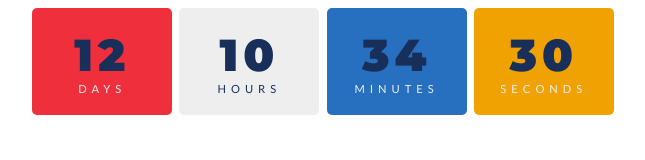
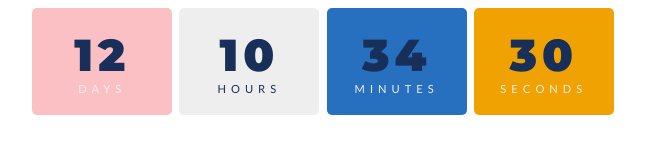
Before and after one commit to chiw4n/notion, a plain HTML site: page index.html in a window 1280 px wide. Shown: the whole page, without its empty margins (317-962 px from the left). Drawn offline with Linux system fonts and the light colour scheme.

Commit message:
Update index.html

```diff
--- a/index.html
+++ b/index.html
@@ -28,7 +28,7 @@ body{
 }
 
 .days {
-  background: #EF2F3C;
+  background: #FAC0C4;
 }
 
 .hours {
```
